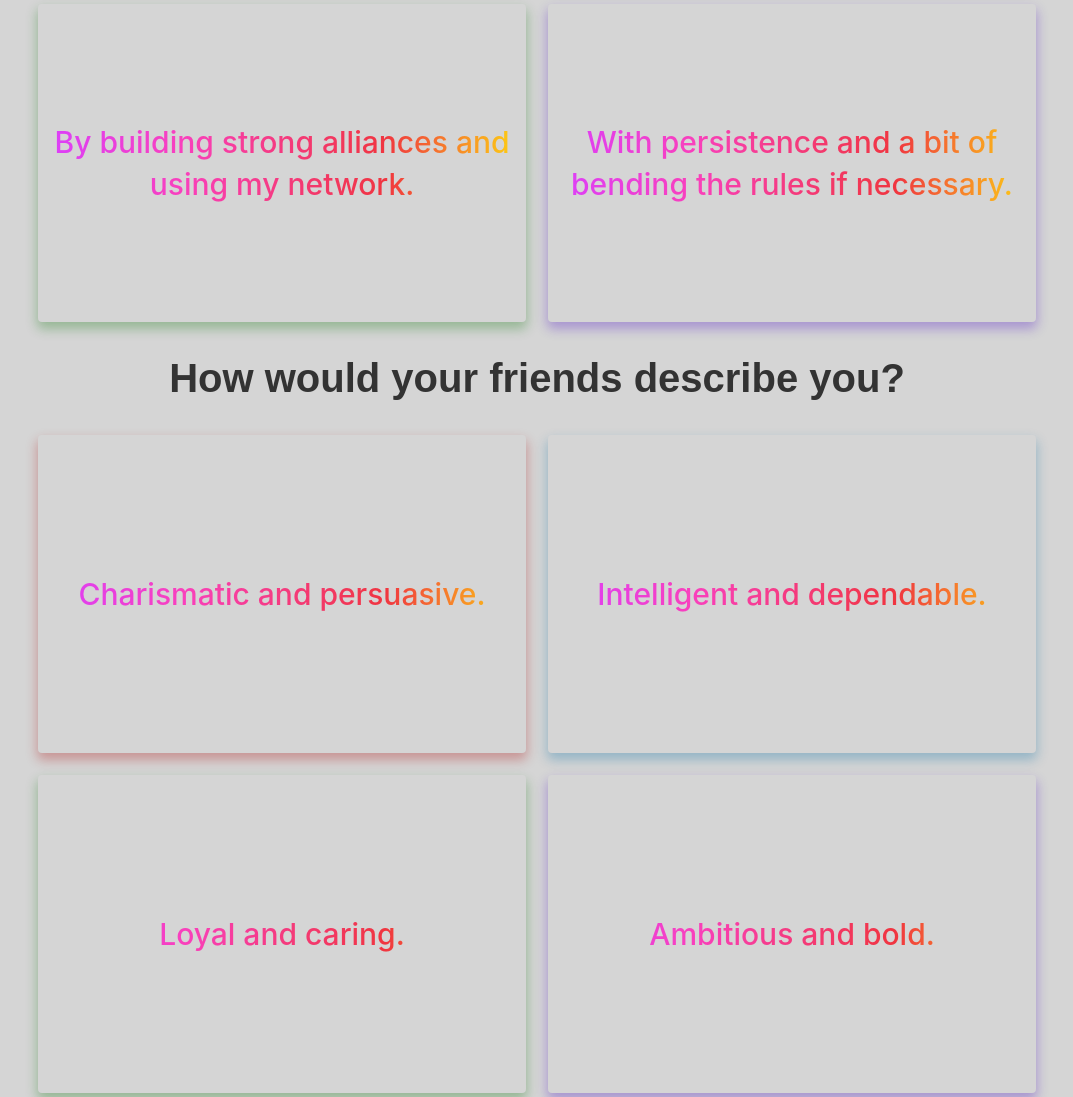
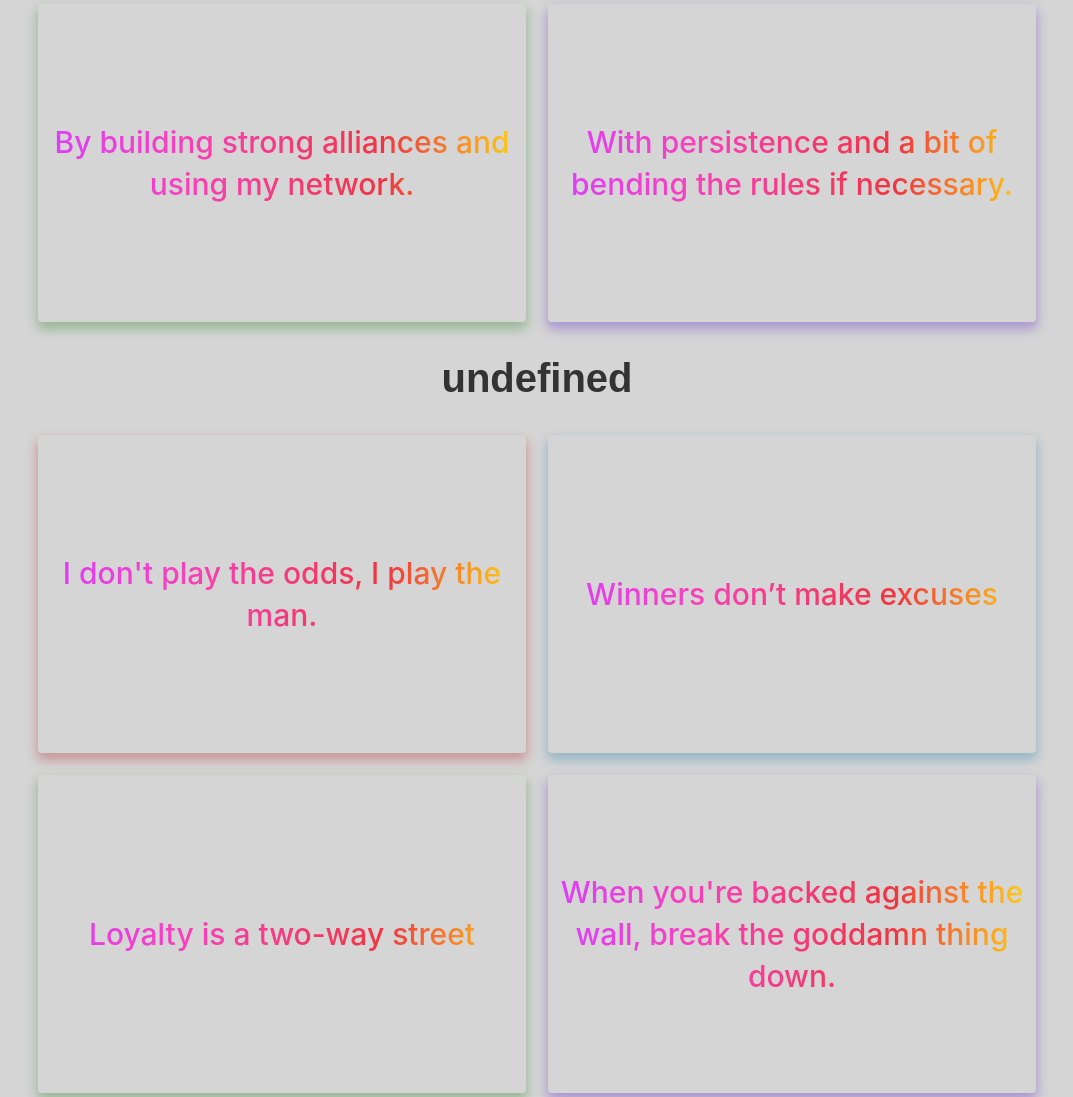
Before and after one commit to Ranvirdeshmukh/QuizApp, a plain HTML site: page index.html in a window 1280 px wide. Shown: the part 2380-3477 px from the top of the page, without its empty margins (103-1176 px from the left). Drawn offline with nearby package versions, Linux system fonts and the light colour scheme.

Commit message:
finally did data.json

```diff
--- /dev/null
+++ b/data.json
@@ -0,0 +1,43 @@
+{
+    "title": "Which 'Suits' Character Are You?",
+    "outcomes": {
+      "A": {"img": "harvey.jpeg", "text": "Harvey Specter - You're confident and charismatic, with a knack for getting what you want."},
+      "B": {"img": "mikeross.jpeg", "text": "Mike Ross - You're intelligent and resourceful, using your knowledge to navigate challenges."},
+      "C": {"img": "donna.jpg", "text": "Donna Paulsen - You're the heart of your group, valued for your loyalty and emotional intelligence."},
+      "D": {"img": "jess.jpg", "text": "Jessica Pearson - You're a born leader, ambitious and always thinking several steps ahead."}
+    },
+    "questions": [
+      {
+        "question_name": "How do you handle pressure?",
+        "question_img_url": "",
+        "answers": [
+          {"text": "With confidence and charm, I can talk my way through anything.", "img_url": "", "outcome": "A"},
+          {"text": "I focus on the facts and figures; logic always leads the way.", "img_url": "", "outcome": "B"},
+          {"text": "I seek advice from those I trust and then make a plan.", "img_url": "", "outcome": "C"},
+          {"text": "Pressure fuels my creativity, and I find unconventional solutions.", "img_url": "", "outcome": "D"}
+        ]
+      },
+      {
+        "question_name": "What's your approach to solving problems?",
+        "question_img_url": "",
+        "answers": [
+          {"text": "I trust my gut and my ability to read people.", "img_url": "", "outcome": "A"},
+          {"text": "Methodically, with thorough research and preparation", "img_url": "", "outcome": "B"},
+          {"text": "By building strong alliances and using my network.", "img_url": "", "outcome": "C"},
+          {"text": "With persistence and a bit of bending the rules if necessary.", "img_url": "", "outcome": "D"}
+        ]
+      },
+      {
+        "question_name": "Pick a quote that resonates with you the most?",
+        "question_img_url": "",
+        "answers": [
+          {"text": "I don't play the odds, I play the man.", "img_url": "", "outcome": "A"},
+          {"text": "Winners don’t make excuses", "img_url": "", "outcome": "B"},
+          {"text": "Loyalty is a two-way street ", "img_url": "", "outcome": "C"},
+          {"text": "When you're backed against the wall, break the goddamn thing down.", "img_url": "", "outcome": "D"}
+        ]
+      }
+
+
+    ]
+  }
--- a/index.html
+++ b/index.html
@@ -162,6 +162,7 @@
 </div>
 
 
+<script src="https://code.jquery.com/jquery-3.3.1.min.js" integrity="sha256-FgpCb/KJQlLNfOu91ta32o/NMZxltwRo8QtmkMRdAu8=" crossorigin="anonymous"></script>
 <script src="main.js"></script>
 </body>
 </html>
--- a/main.js
+++ b/main.js
@@ -1,17 +1,45 @@
 // Ranvir Deshmukh
 // Lab-2
 
+$(document).on('change', '.answer-option input[type="radio"]', function() {
+    let selectedQuestion = $(this).attr('name');
+
+    // Target the parent .question of the changed radio button to limit the scope of the selection
+    let questionBlock = $(this).closest('.question');
+
+    questionBlock.find('.answer-option').removeClass('active').addClass('dim');
+    $(this).closest('.answer-option').removeClass('dim').addClass('active');
+});
 
 
-document.querySelector('.submit-btn').addEventListener('click', function(e) {
+// Function to dynamically construct the quiz
+function constructQuiz(data) {
+    let quizHtml = '';
+    // Iterate over questions in data to construct HTML
+    data.questions.forEach((question, index) => {
+      quizHtml += `<div class="question"><h2>${question.question_text}</h2><div class="answers">`;
+      question.answers.forEach((answer) => {
+        quizHtml += `
+          <label class="answer-option">
+            <input type="radio" name="question${index}" value="${answer.outcome}">
+            <div class="answer-content"><span>${answer.text}</span></div>
+          </label>`;
+      });
+      quizHtml += `</div></div>`;
+    });
+
+    $(".quiz-content").html(quizHtml);
+
+  }
+
+  document.querySelector('.submit-btn').addEventListener('click', function(e) {
     e.preventDefault(); // Prevent default form submission behavior
     if (areAllQuestionsAnswered()) {
         calculateResults(); // Call calculateResults only if all questions are answered
     } else {
-        alert('Please answer all questions.'); // Provide feedback if not all questions are answered
+        alert('Please answer all questions.');
     }
     showModal(); // Show the modal with animation
-
 });
 
 // document.addEventListener('DOMContentLoaded', () => { // Ensures the script runs after the DOM is fully loaded
@@ -159,6 +187,13 @@ document.querySelector('.close').addEventListener('click', function() {
     }, 400);
 });
 
+$.getJSON("data.json").done(function(data) {
+    constructQuiz(data);
+}).fail(function() {
+    console.error("Error fetching data.json. Please ensure the path is correct and the server is properly configured to serve JSON files.");
+});
+
+
 
 // // Assuming the JSON file is in the same directory as your HTML file
 // const loadQuizData = async () => {
```
Also changed, not shown: 1 other file.
